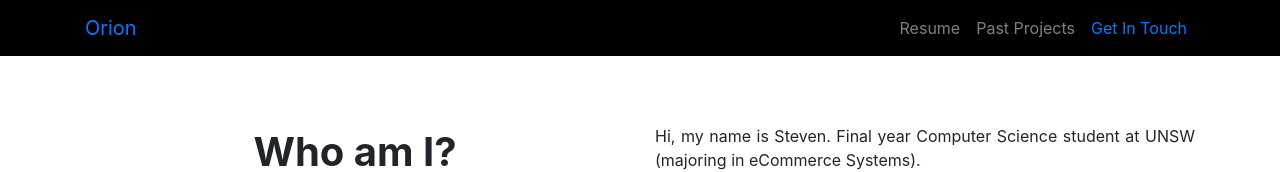
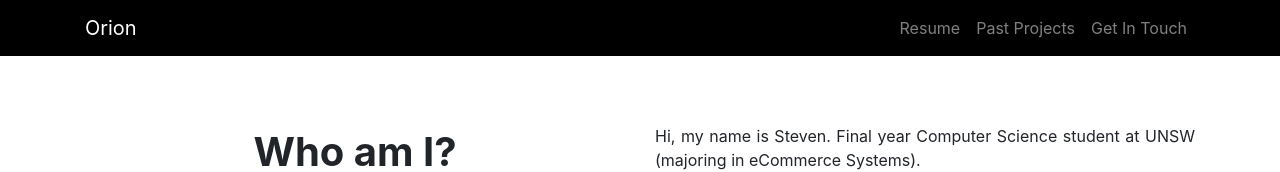
Before and after one commit to StevenShen1999/projectOrion, a Vue app in the folder frontend/: page / in a window 1280 px wide. Shown: the top 172 px of the page. Built offline with nearby package versions, Linux system fonts and the light colour scheme; what vue-resource would draw is missing.

Commit message:
Fixed some button styles

```diff
--- a/frontend/index.html
+++ b/frontend/index.html
@@ -2,7 +2,7 @@
 <html lang="en">
   <head>
     <meta charset="utf-8">
-    <title>project_orion</title>
+    <title>Steven Shen Personal Site</title>
     <link rel="stylesheet" href="https://cdnjs.cloudflare.com/ajax/libs/font-awesome/4.7.0/css/font-awesome.min.css">
   </head>
   <body>
--- a/frontend/src/App.vue
+++ b/frontend/src/App.vue
@@ -25,13 +25,4 @@ export default {
 </script>
 
 <style>
-a {
-    text-decoration: none;
-    color: inherit;
-}
-
-a:hover {
-    text-decoration: none;
-    color: inherit;
-}
 </style>
--- a/frontend/src/components/contact.vue
+++ b/frontend/src/components/contact.vue
@@ -99,5 +99,11 @@ export default {
     width: 50px;
     text-align: center;
     text-decoration: none;
+    color: inherit;
+}
+
+.fa:hover {
+    text-decoration: none;
+    color: inherit;
 }
 </style>
--- a/frontend/src/components/navbar.vue
+++ b/frontend/src/components/navbar.vue
@@ -1,7 +1,7 @@
 <template>
     <nav class="navbar navbar-expand-md bg-dark navbar-dark sticky-top" style="background-color: black !important">
         <div class="container">
-            <a class="navbar-brand"><router-link to="/">Orion</router-link></a>
+            <a class="navbar-brand"><router-link class="no-style" to="/">Orion</router-link></a>
 
             <button class="navbar-toggler" type="button" data-toggle="collapse" data-target="#collapsedNavbar">
                 <span class="navbar-toggler-icon"/>
@@ -9,9 +9,9 @@
 
             <div class="collapse navbar-collapse" id="collapsedNavbar">
                 <ul class="nav navbar-nav ml-auto">
-                    <a class="nav-item nav-link" href="http://127.0.0.1:5000/serve" target="_blank">Resume</a>
-                    <a class="nav-item nav-link">Past Projects</a>
-                    <a class="nav-item nav-link"><router-link to="/contact" exact>Get In Touch</router-link></a>
+                    <a class="nav-item nav-link no-style" href="http://www.stevenshen.co/serve" target="_blank">Resume</a>
+                    <a class="nav-item nav-link no-style block">Past Projects</a>
+                    <a class="nav-item nav-link"><router-link class="no-style" to="/contact" exact>Get In Touch</router-link></a>
                 </ul>
             </div>
         </div>
@@ -25,5 +25,17 @@ export default {
 </script>
 
 <style>
+.no-style{
+    text-decoration: none;
+    color: inherit;
+}
 
+.no-style:hover{
+    text-decoration: none;
+    color: inherit;
+}
+
+.block:hover {
+    cursor:not-allowed;
+}
 </style>
```
